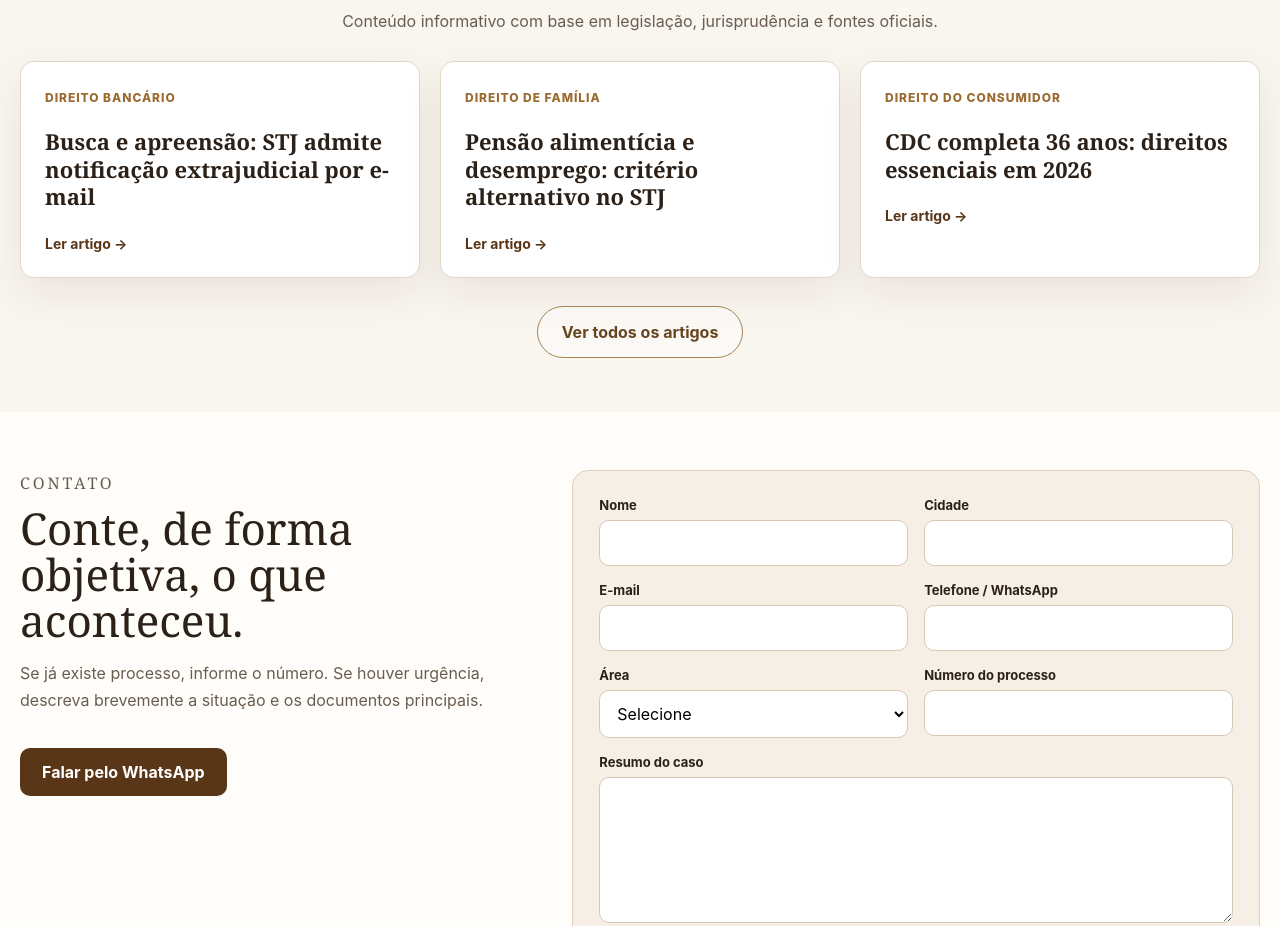
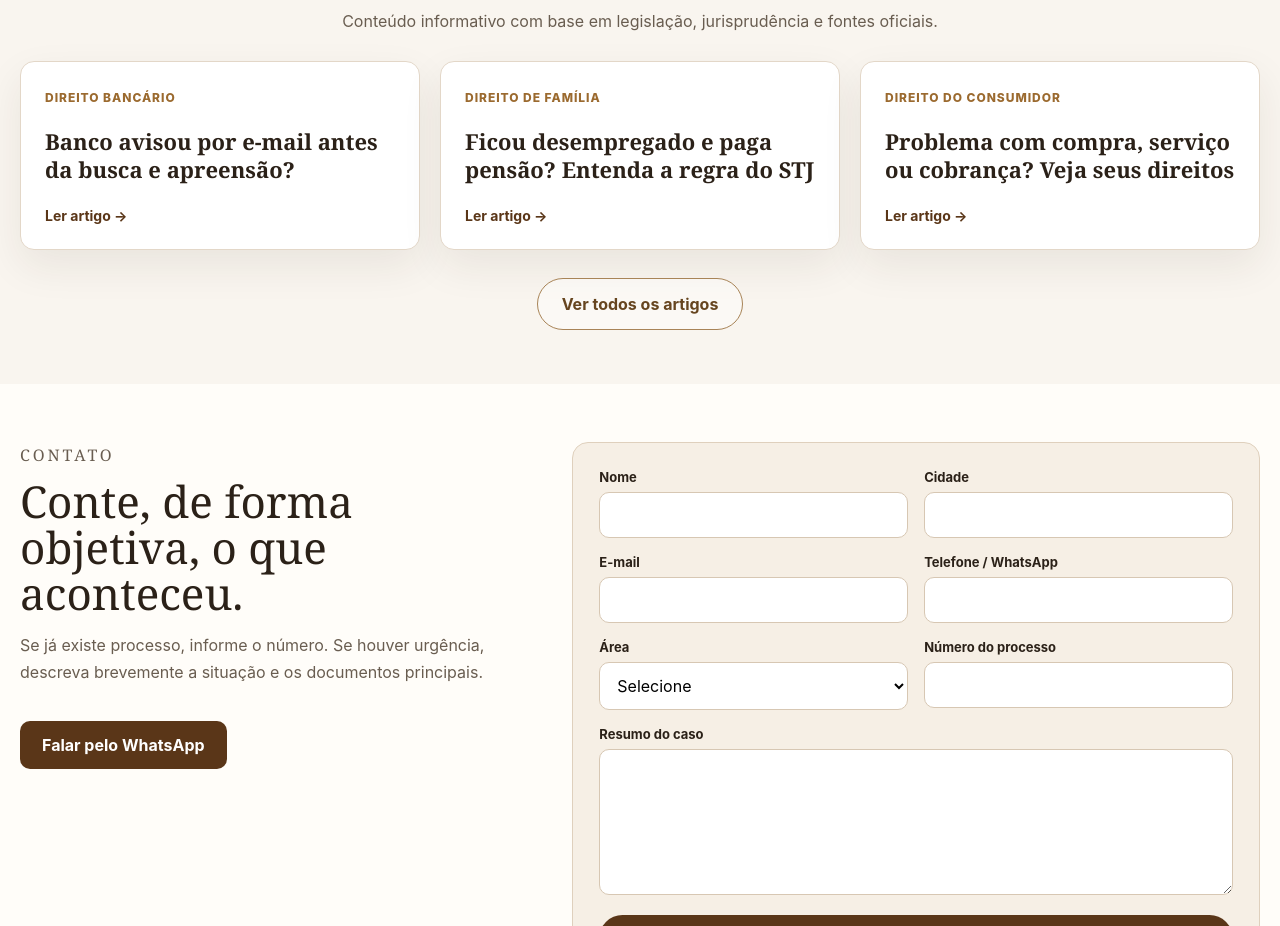
Before and after one commit to flaviozordanadv-source/zordan-landing, a website: page public/index.html in a window 1280 px wide. Shown: the part 1627-2553 px from the top of the page. Drawn offline with Linux system fonts and the light colour scheme.

Commit message:
Atualiza chamadas dos artigos sem alterar layout

```diff
--- a/public/index.html
+++ b/public/index.html
@@ -89,9 +89,9 @@
     <div class="section-title"><span></span><h2>Artigos e atualizações jurídicas</h2><span></span></div>
     <p class="articles-intro">Conteúdo informativo com base em legislação, jurisprudência e fontes oficiais.</p>
     <div class="article-grid">
-      <article class="article-card"><span>Direito Bancário</span><h3><a href="/artigos/busca-apreensao-notificacao-email-stj.html">Busca e apreensão: STJ admite notificação extrajudicial por e-mail</a></h3><a href="/artigos/busca-apreensao-notificacao-email-stj.html">Ler artigo →</a></article>
-      <article class="article-card"><span>Direito de Família</span><h3><a href="/artigos/pensao-desemprego-stj-2026.html">Pensão alimentícia e desemprego: critério alternativo no STJ</a></h3><a href="/artigos/pensao-desemprego-stj-2026.html">Ler artigo →</a></article>
-      <article class="article-card"><span>Direito do Consumidor</span><h3><a href="/artigos/cdc-36-anos-direitos-consumidor-2026.html">CDC completa 36 anos: direitos essenciais em 2026</a></h3><a href="/artigos/cdc-36-anos-direitos-consumidor-2026.html">Ler artigo →</a></article>
+      <article class="article-card"><span>Direito Bancário</span><h3><a href="/artigos/busca-apreensao-notificacao-email-stj.html">Banco avisou por e-mail antes da busca e apreensão?</a></h3><a href="/artigos/busca-apreensao-notificacao-email-stj.html">Ler artigo →</a></article>
+      <article class="article-card"><span>Direito de Família</span><h3><a href="/artigos/pensao-desemprego-stj-2026.html">Ficou desempregado e paga pensão? Entenda a regra do STJ</a></h3><a href="/artigos/pensao-desemprego-stj-2026.html">Ler artigo →</a></article>
+      <article class="article-card"><span>Direito do Consumidor</span><h3><a href="/artigos/cdc-36-anos-direitos-consumidor-2026.html">Problema com compra, serviço ou cobrança? Veja seus direitos</a></h3><a href="/artigos/cdc-36-anos-direitos-consumidor-2026.html">Ler artigo →</a></article>
     </div>
     <div class="center-link"><a class="btn-outline" href="/artigos/">Ver todos os artigos</a></div>
   </div>
```
